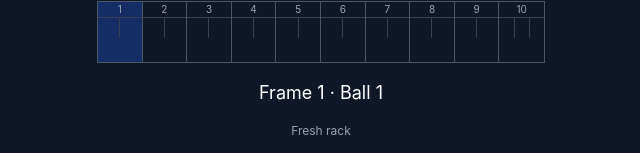
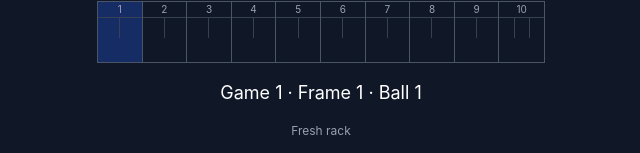
Before and after one commit to edwinalexandervargas/bowling-tracker, a React (Vite) app: page / in a window 1280 px wide. Both pictures are taken after a click on the button "Start practice game". Shown: the part 210-363 px from the top of the page, without its empty margins (319-959 px from the left). Built offline with nearby package versions, Linux system fonts and the light colour scheme.

Commit message:
Show final score and next-game button when the 10th frame is complete

```diff
--- a/src/components/ScoreEntry.tsx
+++ b/src/components/ScoreEntry.tsx
@@ -2,6 +2,9 @@ import { useState } from 'react'
 import { useGameStore } from '../store/gameStore'
 import { nextShotContext } from '../game/game'
 import { pinsStanding } from '../pins/pins'
+import { isFrameComplete } from '../scoring/frame'
+import { gameToRolls } from '../game/gameToRolls'
+import { score } from '../scoring/scorer'
 import { PinDeck } from './PinDeck'
 import { Scoresheet } from './Scoresheet'
 
@@ -18,6 +21,7 @@ export function ScoreEntry() {
   const startSession = useGameStore((s) => s.startSession)
   const startGame = useGameStore((s) => s.startGame)
   const recordShot = useGameStore((s) => s.recordShot)
+  const nextGame = useGameStore((s) => s.nextGame)
 
   const [error, setError] = useState<string | null>(null)
 
@@ -40,7 +44,27 @@ export function ScoreEntry() {
     )
   }
 
-  const { frameIndex } = activeEntry
+  const { frameIndex, gameIndex } = activeEntry
+
+  // Game is over when the 10th frame is complete (derived, not stored)
+  const isGameOver = isFrameComplete(game.frames[9]?.shots ?? [], 9)
+
+  if (isGameOver) {
+    return (
+      <div className="flex flex-col items-center gap-4 w-full">
+        <Scoresheet game={game} currentFrame={-1} />
+        <p className="text-gray-400">Game {gameIndex + 1} complete</p>
+        <p className="text-5xl font-bold">{score(gameToRolls(game))}</p>
+        <button
+          onClick={nextGame}
+          className="py-3 px-6 bg-blue-600 rounded-lg font-bold active:scale-95"
+        >
+          Next game
+        </button>
+      </div>
+    )
+  }
+
   const { pinsBefore, isFreshRack } = nextShotContext(game, frameIndex)
   const shotNumber = (game.frames[frameIndex]?.shots.length ?? 0) + 1
 
@@ -59,7 +83,7 @@ export function ScoreEntry() {
       <Scoresheet game={game} currentFrame={frameIndex} />
 
       <p className="text-lg">
-        Frame {frameIndex + 1} · Ball {shotNumber}
+        Game {gameIndex + 1} · Frame {frameIndex + 1} · Ball {shotNumber}
       </p>
       <p className="text-xs text-gray-400">
         {isFreshRack ? 'Fresh rack' : `Pins up: ${pinsStanding(pinsBefore).join(', ')}`}
```
